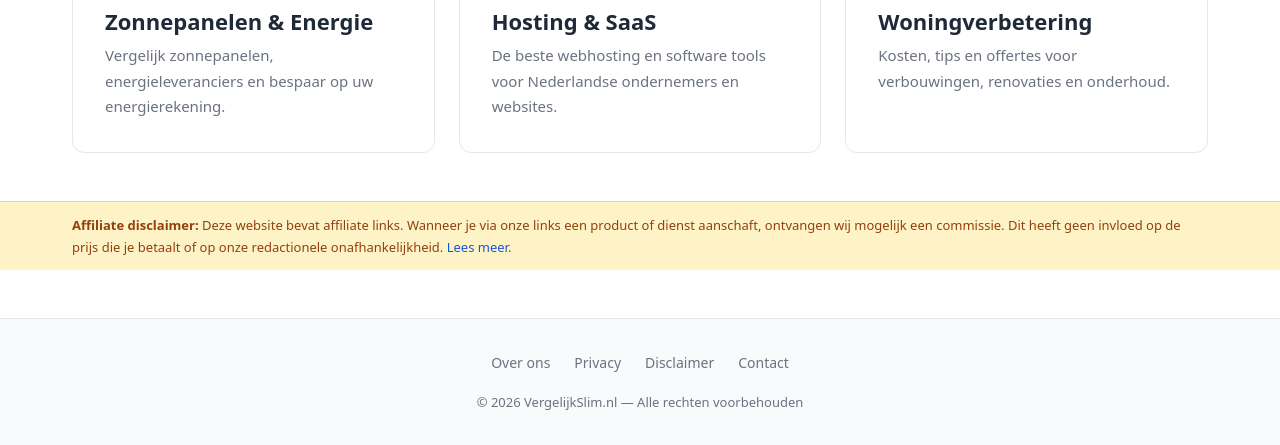
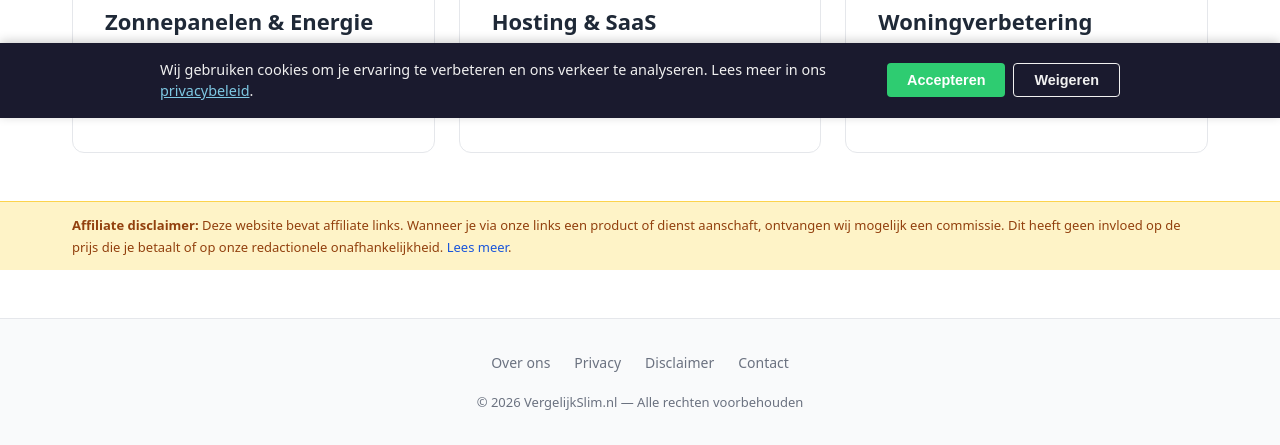
Before and after one commit to vergelijkslim/vergelijkslim.github.io, an Astro site: page / in a window 1280 px wide. Shown: the part 682-1127 px from the top of the page. Built offline with nearby package versions, Linux system fonts and the light colour scheme; Astro itself is replaced by a stand-in of ours.

Commit message:
feat: add GDPR cookie consent banner (AFF-17)
Co-Authored-By: Paperclip <noreply@paperclip.ing>

```diff
--- /dev/null
+++ b/src/components/CookieConsent.astro
@@ -0,0 +1,111 @@
+---
+---
+<div id="cookie-consent" class="cookie-banner" role="dialog" aria-label="Cookie consent">
+  <div class="cookie-content">
+    <p>
+      Wij gebruiken cookies om je ervaring te verbeteren en ons verkeer te analyseren.
+      Lees meer in ons <a href="/privacy/">privacybeleid</a>.
+    </p>
+    <div class="cookie-actions">
+      <button id="cookie-accept" class="cookie-btn cookie-accept">Accepteren</button>
+      <button id="cookie-decline" class="cookie-btn cookie-decline">Weigeren</button>
+    </div>
+  </div>
+</div>
+
+<style>
+  .cookie-banner {
+    position: fixed;
+    bottom: 0;
+    left: 0;
+    right: 0;
+    background: #1a1a2e;
+    color: #f0f0f0;
+    padding: 1rem 1.5rem;
+    z-index: 9999;
+    box-shadow: 0 -2px 10px rgba(0, 0, 0, 0.2);
+    display: none;
+  }
+
+  .cookie-banner.visible {
+    display: block;
+  }
+
+  .cookie-content {
+    max-width: 960px;
+    margin: 0 auto;
+    display: flex;
+    align-items: center;
+    gap: 1.5rem;
+    flex-wrap: wrap;
+  }
+
+  .cookie-content p {
+    margin: 0;
+    flex: 1;
+    font-size: 0.9rem;
+    line-height: 1.5;
+    min-width: 200px;
+  }
+
+  .cookie-content a {
+    color: #7ec8e3;
+    text-decoration: underline;
+  }
+
+  .cookie-actions {
+    display: flex;
+    gap: 0.5rem;
+    flex-shrink: 0;
+  }
+
+  .cookie-btn {
+    padding: 0.5rem 1.25rem;
+    border: none;
+    border-radius: 4px;
+    cursor: pointer;
+    font-size: 0.9rem;
+    font-weight: 600;
+  }
+
+  .cookie-accept {
+    background: #2ecc71;
+    color: #fff;
+  }
+
+  .cookie-accept:hover {
+    background: #27ae60;
+  }
+
+  .cookie-decline {
+    background: transparent;
+    color: #f0f0f0;
+    border: 1px solid #f0f0f0;
+  }
+
+  .cookie-decline:hover {
+    background: rgba(255, 255, 255, 0.1);
+  }
+</style>
+
+<script is:inline>
+  (function() {
+    var consent = localStorage.getItem('cookie-consent');
+    if (consent) return;
+
+    var banner = document.getElementById('cookie-consent');
+    if (!banner) return;
+    banner.classList.add('visible');
+
+    document.getElementById('cookie-accept').addEventListener('click', function() {
+      localStorage.setItem('cookie-consent', 'accepted');
+      banner.classList.remove('visible');
+    });
+
+    document.getElementById('cookie-decline').addEventListener('click', function() {
+      localStorage.setItem('cookie-consent', 'declined');
+      banner.classList.remove('visible');
+      window['ga-disable-G-XXXXXXXXXX'] = true;
+    });
+  })();
+</script>
--- a/src/layouts/BaseLayout.astro
+++ b/src/layouts/BaseLayout.astro
@@ -3,6 +3,7 @@ import '../styles/global.css';
 import Header from '../components/Header.astro';
 import Footer from '../components/Footer.astro';
 import AffiliateDisclosure from '../components/AffiliateDisclosure.astro';
+import CookieConsent from '../components/CookieConsent.astro';
 
 interface Props {
   title: string;
@@ -87,6 +88,7 @@ const fullTitle = title === siteName ? title : `${title} | ${siteName}`;
     </main>
     <AffiliateDisclosure />
     <Footer />
+    <CookieConsent />
   </div>
 </body>
 </html>
```
